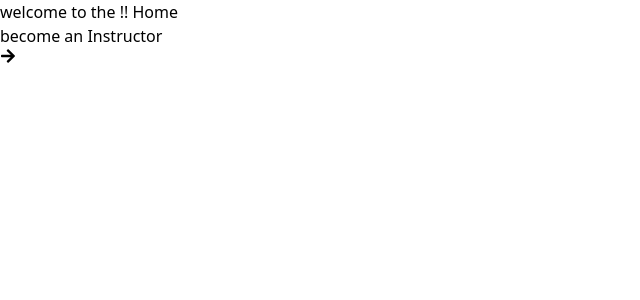
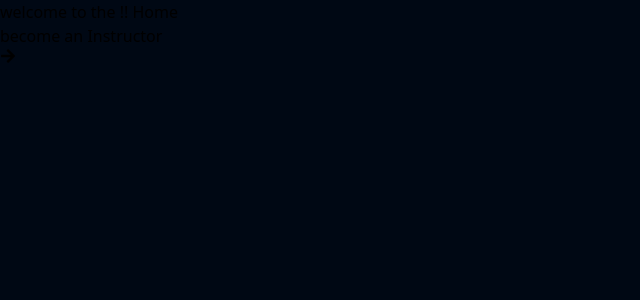
Before and after one commit to anuragtiwari3100/Edtech-MERN-Stack-Online-Learning-Platform, a React (Vite) app in the folder Frontend/: page / in a window 1280 px wide. Shown: the top 300 px of the page, without its empty margins (0-640 px from the left). Built offline with nearby package versions, Linux system fonts and the light colour scheme.

Commit message:
define the custom style in tailwind configuration file

```diff
--- a/Frontend/tailwind.config.js
+++ b/Frontend/tailwind.config.js
@@ -1,8 +1,136 @@
  /** @type {import('tailwindcss').Config} */
 export default {
 content: ["./src/**/*.{js,jsx,ts,tsx}"],
-   theme: {
-     extend: {},
-   },
+  theme: {
+    fontFamily: {
+      inter: ["Inter", "sans-serif"],
+      "edu-sa": ["Edu SA Beginner", "cursive"],
+      mono: ["Roboto Mono", "monospace"],
+      boogaloo: ['Boogaloo', "sans-serif"]
+    },
+    colors: {
+      white: "#fff",
+      black: "#000",
+      transparent: "#ffffff00",
+      richblack: {
+        5: "#F1F2FF",
+        25: "#DBDDEA",
+        50: "#C5C7D4",
+        100: "#AFB2BF",
+        200: "#999DAA",
+        300: "#838894",
+        400: "#6E727F",
+        500: "#585D69",
+        600: "#424854",
+        700: "#2C333F",
+        800: "#161D29",
+        900: "#000814",
+      },
+      richblue: {
+        5: "#ECF5FF",
+        25: "#C6D6E1",
+        50: "#A0B7C3",
+        100: "#7A98A6",
+        200: "#537988",
+        300: "#2D5A6A",
+        400: "#073B4C",
+        500: "#063544",
+        600: "#042E3B",
+        700: "#032833",
+        800: "#01212A",
+        900: "#001B22",
+      },
+      blue: {
+        5: "#EAF5FF",
+        25: "#B4DAEC",
+        50: "#7EC0D9",
+        100: "#47A5C5",
+        200: "#118AB2",
+        300: "#0F7A9D",
+        400: "#0C6A87",
+        500: "#0A5A72",
+        600: "#074B5D",
+        700: "#053B48",
+        800: "#022B32",
+        900: "#001B1D",
+      },
+      caribbeangreen: {
+        5: "#C1FFFD",
+        25: "#83F1DE",
+        50: "#44E4BF",
+        100: "#06D6A0",
+        200: "#05BF8E",
+        300: "#05A77B",
+        400: "#049069",
+        500: "#037957",
+        600: "#026144",
+        700: "#014A32",
+        800: "#01321F",
+        900: "#001B0D",
+      },
+      brown: {
+        5: "#FFF4C4",
+        25: "#FFE395",
+        50: "#FFD166",
+        100: "#E7BC5B",
+        200: "#CFA64F",
+        300: "#B89144",
+        400: "#A07C39",
+        500: "#88662D",
+        600: "#705122",
+        700: "#593C17",
+        800: "#41260B",
+        900: "#291100",
+      },
+      pink: {
+        5: "#FFF1F1",
+        25: "#FBC7D1",
+        50: "#F79CB0",
+        100: "#F37290",
+        200: "#EF476F",
+        300: "#D43D63",
+        400: "#BA3356",
+        500: "#9F294A",
+        600: "#841E3E",
+        700: "#691432",
+        800: "#4F0A25",
+        900: "#340019",
+      },
+      yellow: {
+        5: "#FFF970",
+        25: "#FFE83D",
+        50: "#FFD60A",
+        100: "#E7C009",
+        200: "#CFAB08",
+        300: "#B69507",
+        400: "#9E8006",
+        500: "#866A04",
+        600: "#6E5503",
+        700: "#553F02",
+        800: "#3D2A01",
+        900: "#251400",
+      },
+      "pure-greys": {
+        5: "#F9F9F9",
+        25: "#E2E2E2",
+        50: "#CCCCCC",
+        100: "#B5B5B5",
+        200: "#9E9E9E",
+        300: "#888888",
+        400: "#717171",
+        500: "#5B5B5B",
+        600: "#444444",
+        700: "#2D2D2D",
+        800: "#171717",
+        900: "#141414",
+      },
+    },
+    extend: {
+      maxWidth: {
+        maxContent: "1260px",
+        maxContentTab: "650px"
+      },
+    },
+  },
    plugins: [],
  }
```
